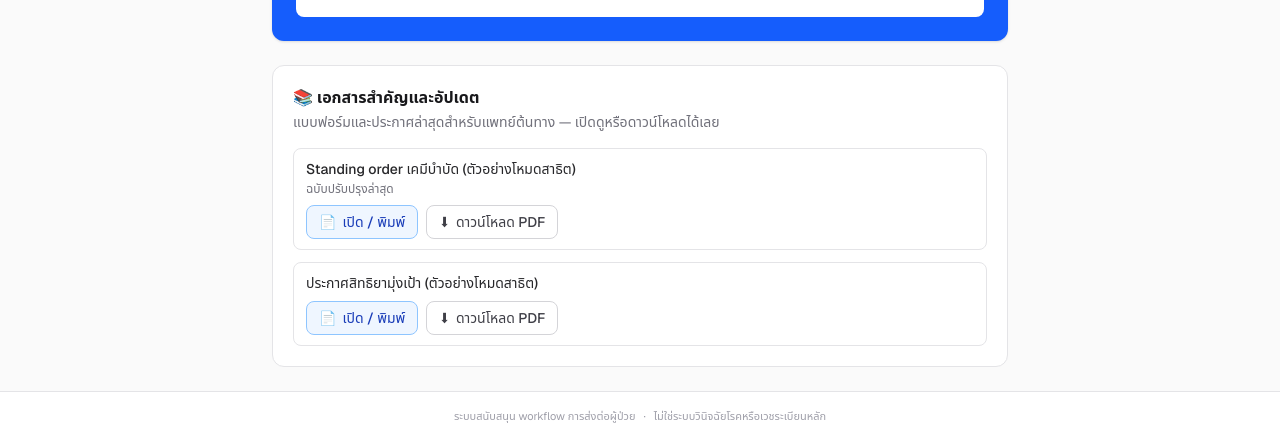
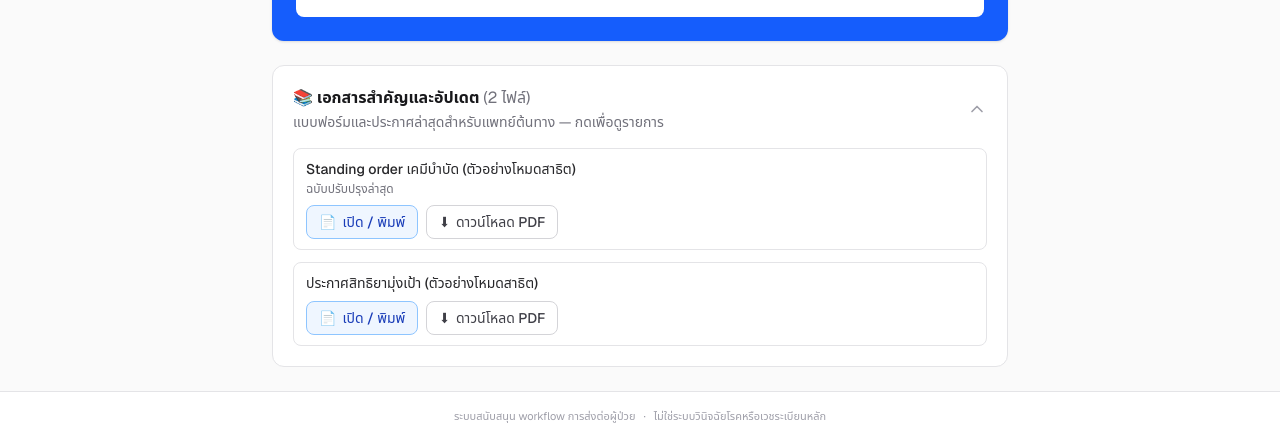
Before and after one commit to prhdev222/SiBMT_14, a Next.js app: page /refer/chemo-admission in a window 1280 px wide. Shown: the part 1196-1621 px from the top of the page. Built offline with nearby package versions, Linux system fonts and the light colour scheme.

Commit message:
feat(docs-library): collapsible box — open when few files, folded with a count when many
Co-Authored-By: Claude Fable 5 <noreply@anthropic.com>

```diff
--- a/src/components/DocumentLibrary.tsx
+++ b/src/components/DocumentLibrary.tsx
@@ -20,12 +20,46 @@ export function DocumentLibrary({
   const docs = documentsForGroup(documents, groupNumber);
   if (docs.length === 0) return null;
 
+  // ไฟล์น้อยกางให้เห็นเลย ไฟล์เยอะพับไว้ไม่ให้ท่วมหน้า — <details> ของ
+  // เบราว์เซอร์เอง ไม่ต้องมี JS และจำสถานะกดได้ทุกอุปกรณ์
+  const openByDefault = docs.length <= 2;
+
   return (
-    <section className="rounded-xl bg-white border border-zinc-200 p-5">
-      <h2 className="font-semibold text-zinc-900">📚 เอกสารสำคัญและอัปเดต</h2>
-      <p className="text-sm text-zinc-500 mt-0.5">
-        แบบฟอร์มและประกาศล่าสุดสำหรับแพทย์ต้นทาง — เปิดดูหรือดาวน์โหลดได้เลย
-      </p>
+    <details
+      open={openByDefault}
+      className="group rounded-xl bg-white border border-zinc-200 p-5"
+    >
+      <summary className="cursor-pointer list-none [&::-webkit-details-marker]:hidden">
+        <div className="flex items-center justify-between gap-3">
+          <div>
+            <h2 className="font-semibold text-zinc-900">
+              📚 เอกสารสำคัญและอัปเดต{" "}
+              <span className="font-normal text-zinc-500">
+                ({docs.length} ไฟล์)
+              </span>
+            </h2>
+            <p className="text-sm text-zinc-500 mt-0.5">
+              แบบฟอร์มและประกาศล่าสุดสำหรับแพทย์ต้นทาง — กดเพื่อดูรายการ
+            </p>
+          </div>
+          <svg
+            width="20"
+            height="20"
+            viewBox="0 0 24 24"
+            fill="none"
+            aria-hidden
+            className="shrink-0 text-zinc-400 transition-transform group-open:rotate-180"
+          >
+            <path
+              d="M6 9l6 6 6-6"
+              stroke="currentColor"
+              strokeWidth="2"
+              strokeLinecap="round"
+              strokeLinejoin="round"
+            />
+          </svg>
+        </div>
+      </summary>
       {/* DocButtons เป็นการ์ดมีกรอบในตัวแล้ว — เว้นช่องพอ ไม่ใส่เส้นคั่นซ้อน */}
       <div className="mt-4 space-y-3">
         {docs.map((doc) => (
@@ -37,6 +71,6 @@ export function DocumentLibrary({
           />
         ))}
       </div>
-    </section>
+    </details>
   );
 }
```
